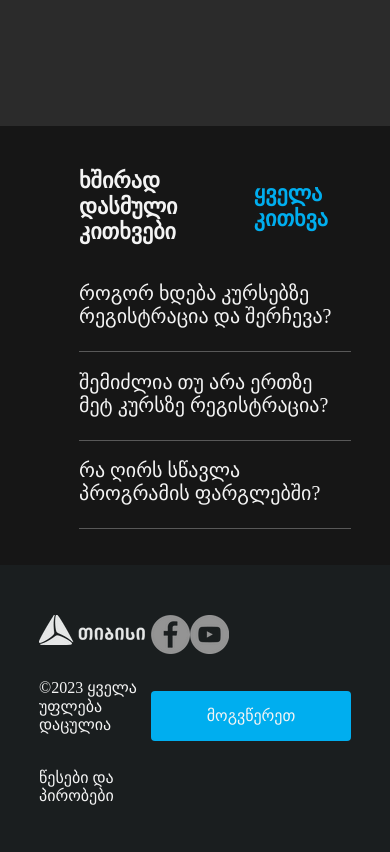
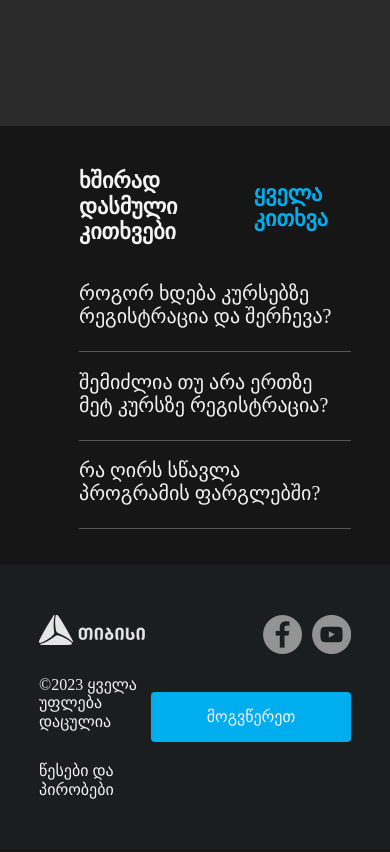
Before and after one commit to gvantsa-dolidze/tbcxusaid, a website: page index.html in a window 390 px wide. Shown: the part 6071-6923 px from the top of the page. Drawn offline with nearby package versions, Linux system fonts and the light colour scheme.

Commit message:
Edited 'responsive' in footer

```diff
--- a/index.html
+++ b/index.html
@@ -349,22 +349,19 @@
     <!--FOOTER-->
     <div class="footer">
         <div class="main-conteiner">
+            <div class="footer-content">
             <div class="copyright">
-                <img src="pictures/tbc-footer.webp"> <br>
-                <p><a href="https://fsymbols.com/copyright/">&copy;2023</a> ყველა უფლება დაცულია</p><br>
+                <img src="pictures/tbc-footer.webp">
+                <p><a href="https://fsymbols.com/copyright/">&copy;2023</a> ყველა უფლება დაცულია</p>
                 <a href="#" class='role'>წესები და პირობები</a>
             </div>
             <div class="contact">
-
-                <div class="img">
+               <div class="contact-img">
                     <a href="#"><img alt="facebook" src="pictures/facebook.webp"></a>
                     <a href="#"><img alt="youtube" src="pictures/youtube.webp"></a>
-                </div>
-                <br><br>
-
+               </div>
                 <button>მოგვწერეთ</button>
-
-
+            </div>
             </div>
         </div>
     </div>
--- a/styles.css
+++ b/styles.css
@@ -265,9 +265,37 @@ h4 {
 .footer {
   background-color: #1a1e1f;
   color: #F4F4F4;
+  /* padding-top: 50px;
+  padding-bottom: 50px;
+  */
+}
+.footer-content {
+  display: flex;
+  justify-content: space-between;
+  align-items: flex-start;
+  flex-direction: row;
   padding-top: 50px;
   padding-bottom: 50px;
+}
+.copyright {
+  display: grid;
+gap: 15px;
+}
+.contact {
+  display: flex;
+  justify-content: flex-end;
+  flex-direction: column;
+  flex-wrap: wrap;
+  align-content: flex-end;
+  gap:38px;
+}
 
+.contact-img {
+  display: flex;
+  justify-content: flex-end;
+  flex-direction: row;
+  flex-wrap: nowrap;
+  gap: 10px;
 }
 
 .footer a {
@@ -275,7 +303,6 @@ h4 {
   text-decoration: none;
   transition: background-color 0.5s, color 0.5s;
 }
-
 .role:hover {
   color: #c0c0c0;
 }
@@ -307,29 +334,8 @@ button:hover {
   border-color: transparent;
 }
 
-.contact {
-  display: flex;
-  flex-direction: column;
-  align-items: flex-end;
-  flex-wrap: nowrap;
-}
 
-.copyright {
-  display: flex;
-  flex-direction: column;
-  width: 300px;
 
-}
-
-.img {
-  /*display: flex;*/
-}
-
-.footer div {
-  display: flex;
-  justify-content: space-between;
-  align-items: flex-start;
-}
 
 /* End 'how-to' styles */
 
```
